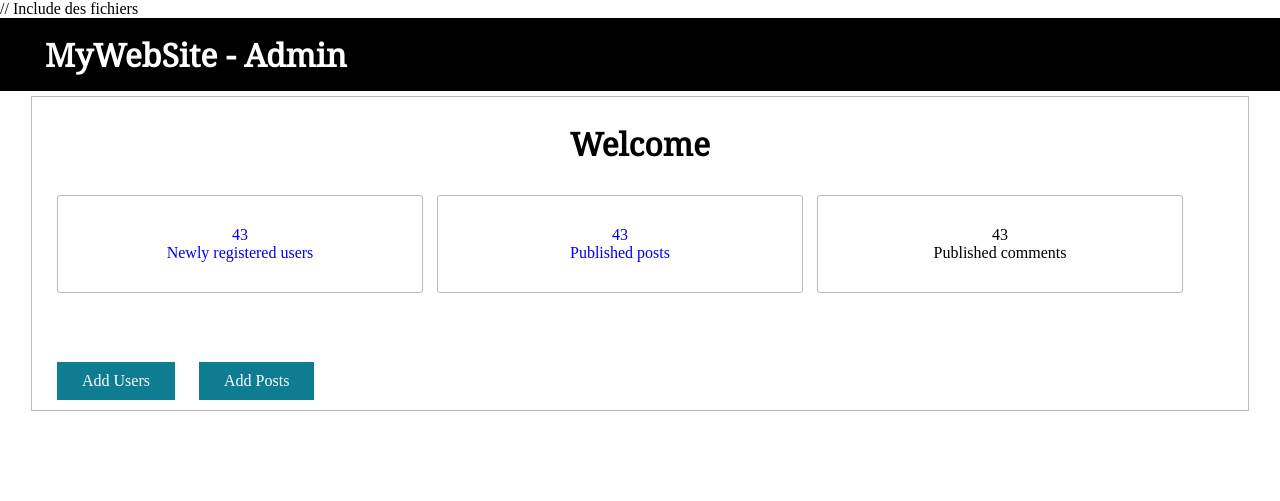
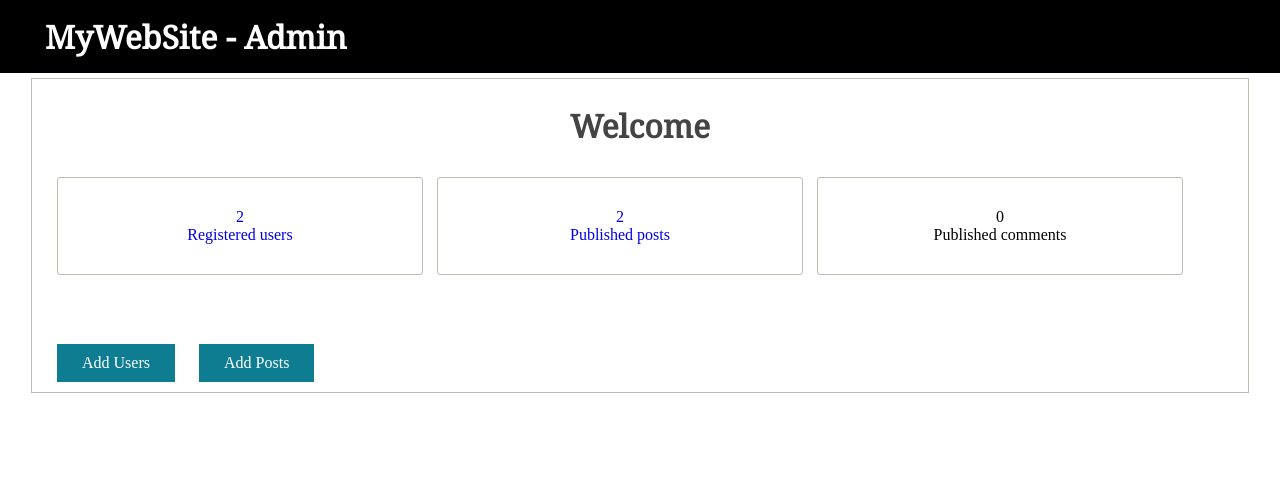
Before and after one commit to E4lix/WebLog_v0, a PHP site: page /admin/dashboard.php in a window 1280 px wide. Shown: the top 501 px of the page. Before the commit the page ends 411 px from the top, so only its background shows below. Run offline with PHP 8.4, Linux system fonts and the light colour scheme; data comes from the database, SQL or seed files in the repository; some libraries are stand-ins or nearby versions; some web fonts are replaced.

Commit message:
Ajout des fonctions pour affichage des users et posts

```diff
--- a/admin/dashboard.php
+++ b/admin/dashboard.php
@@ -1,4 +1,4 @@
-// Include des fichiers
+<!-- Include des fichiers -->
 <?php include('../config.php'); ?>
 <?php include(ROOT_PATH . '/includes/admin_functions.php'); ?>
 <?php include(ROOT_PATH . '/includes/admin/head_section.php'); ?>
@@ -7,12 +7,15 @@
 </head>
 
 <body>
+	<!-- Header de la page admin -->
 	<div class="header">
 		<div class="logo">
 			<a href="<?php echo BASE_URL . 'admin/dashboard.php' ?>">
 				<h1>MyWebSite - Admin</h1>
 			</a>
 		</div>
+
+		<!-- Vérification de la session utilisateur connecté, affichage du nom et bouton de déconnexion -->
 		<?php if (isset($_SESSION['user'])) : ?>
 			<div class="user-info">
 				<span><?php echo $_SESSION['user']['username'] ?></span> &nbsp; &nbsp;
@@ -20,23 +23,36 @@
 			</div>
 		<?php endif ?>
 	</div>
+
+	<!-- Contenu de la page dashboard -->
 	<div class="container dashboard">
 		<h1>Welcome</h1>
+
+		<!-- Statistiques du site web -->
 		<div class="stats">
+			<!-- Nombre d'utilisateurs -->
+			<?php $total_users = getNumberOfUsers($conn); ?>
 			<a href="users.php" class="first">
-				<span>43</span> <br>
-				<span>Newly registered users</span>
+				<span><?= $total_users ?></span> <br>
+				<pan>Registered users</span>
 			</a>
+
+			<!-- Nombre de postes publiés -->
+			<?php $total_posts = getNumberOfPosts($conn); ?>
 			<a href="posts.php">
-				<span>43</span> <br>
+				<span><?= $total_posts ?></span> <br>
 				<span>Published posts</span>
 			</a>
+
+			<!-- Nombre de commentaires -->
 			<a>
-				<span>43</span> <br>
+				<span>0</span> <br>
 				<span>Published comments</span>
 			</a>
 		</div>
 		<br><br><br>
+
+		<!-- Boutons d'ajout d'utilisateurs ou de postes -->
 		<div class="buttons">
 			<a href="users.php">Add Users</a>
 			<a href="posts.php">Add Posts</a>
--- a/config.php
+++ b/config.php
@@ -21,5 +21,5 @@
 
 // Définit quelques constantes supplémentaires :
 define('ROOT_PATH', realpath(dirname(__FILE__))); // Définit le chemin absolu du dossier contenant ce fichier
-define('BASE_URL', 'http://localhost:8000/'); // Définit l'URL de base du site web
+define('BASE_URL', 'http://localhost:8000'); // Définit l'URL de base du site web
 ?>
--- a/includes/admin_functions.php
+++ b/includes/admin_functions.php
@@ -0,0 +1,41 @@
+<?php include_once(ROOT_PATH . '/config.php'); ?>
+<?php include_once(ROOT_PATH . '/includes/public/head_section.php'); ?>
+
+<?php
+// Fonction qui renvoie le nombre d'utilisateurs inscrits dans la BDD
+function getNumberOfUsers($conn): int {
+    $sql = "SELECT COUNT(*) AS total_users FROM users";
+    $result = mysqli_query($conn, $sql);
+
+    if ($result && $row = mysqli_fetch_assoc($result)) {
+        return (int) $row['total_users'];
+    } else {
+        return 0;
+    }
+}
+
+// Fonction qui renvoie le nombre de postes dans la BDD
+function getNumberOfPosts($conn): int {
+    $sql = "SELECT COUNT(*) AS total_posts FROM posts";
+    $result = mysqli_query($conn, $sql);
+
+    if ($result && $row = mysqli_fetch_assoc($result)) {
+        return (int) $row['total_posts'];
+    } else {
+        return 0;
+    }
+}
+
+// Fonction qui renvoie le nombre de commentaires dans la BBD
+// Précision : Il n'y en a pas encore, il faut les créer
+function getNumberOfComments($conn): int {
+    $sql = "SELECT COUNT(*) AS total_comms FROM posts";
+    $result = mysqli_query($conn, $sql);
+
+    if ($result && $row = mysqli_fetch_assoc($result)) {
+        return (int) $row['total_comms'];
+    } else {
+        return 0;
+    }
+}
+?>
--- a/includes/all_functions.php
+++ b/includes/all_functions.php
@@ -1,5 +1,4 @@
 <?php include_once(ROOT_PATH . '/config.php'); ?>
-<?php include_once(ROOT_PATH . '/includes/public/head_section.php'); ?>
 
 <?php
 function getPublishedPosts($conn) {
```
